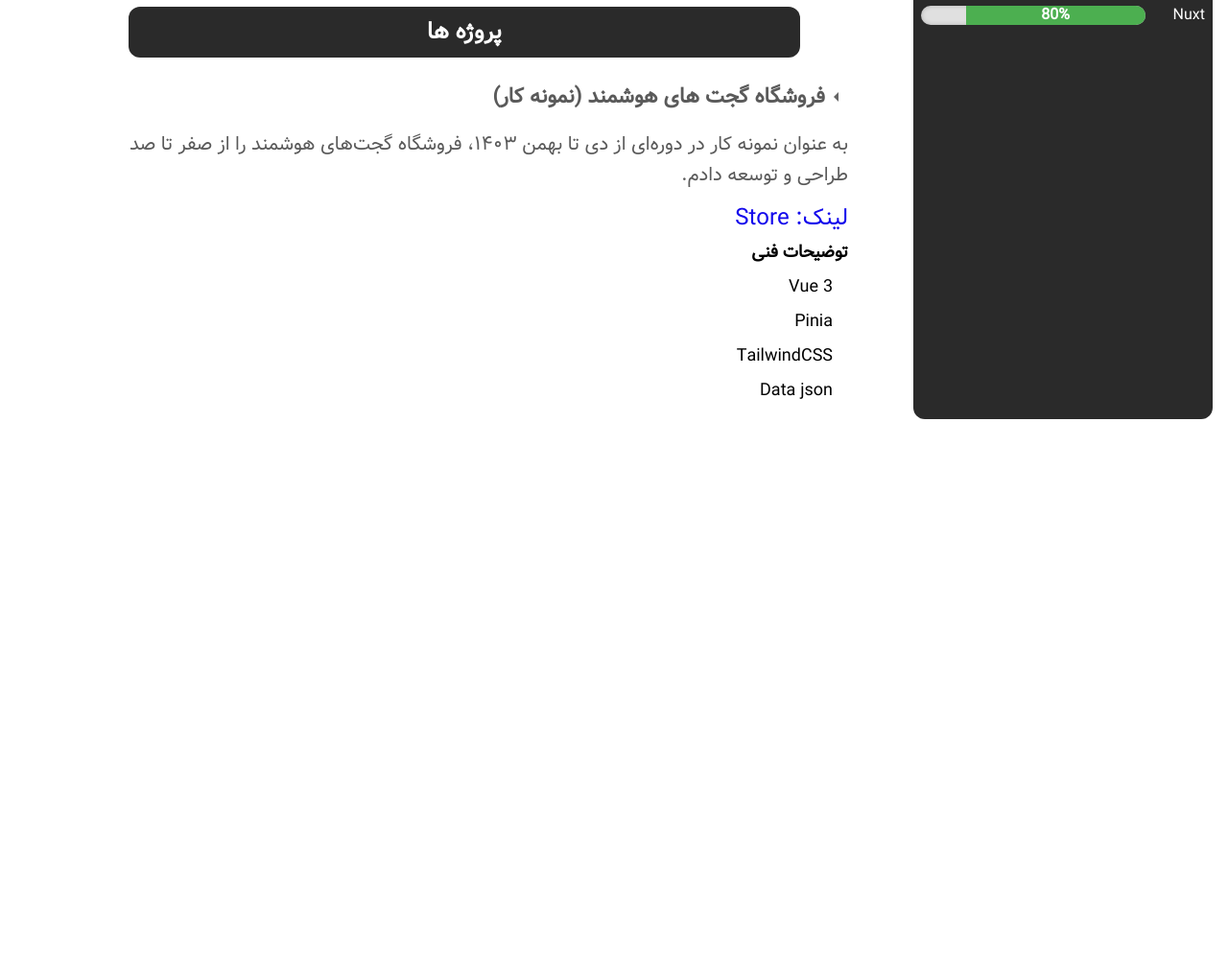
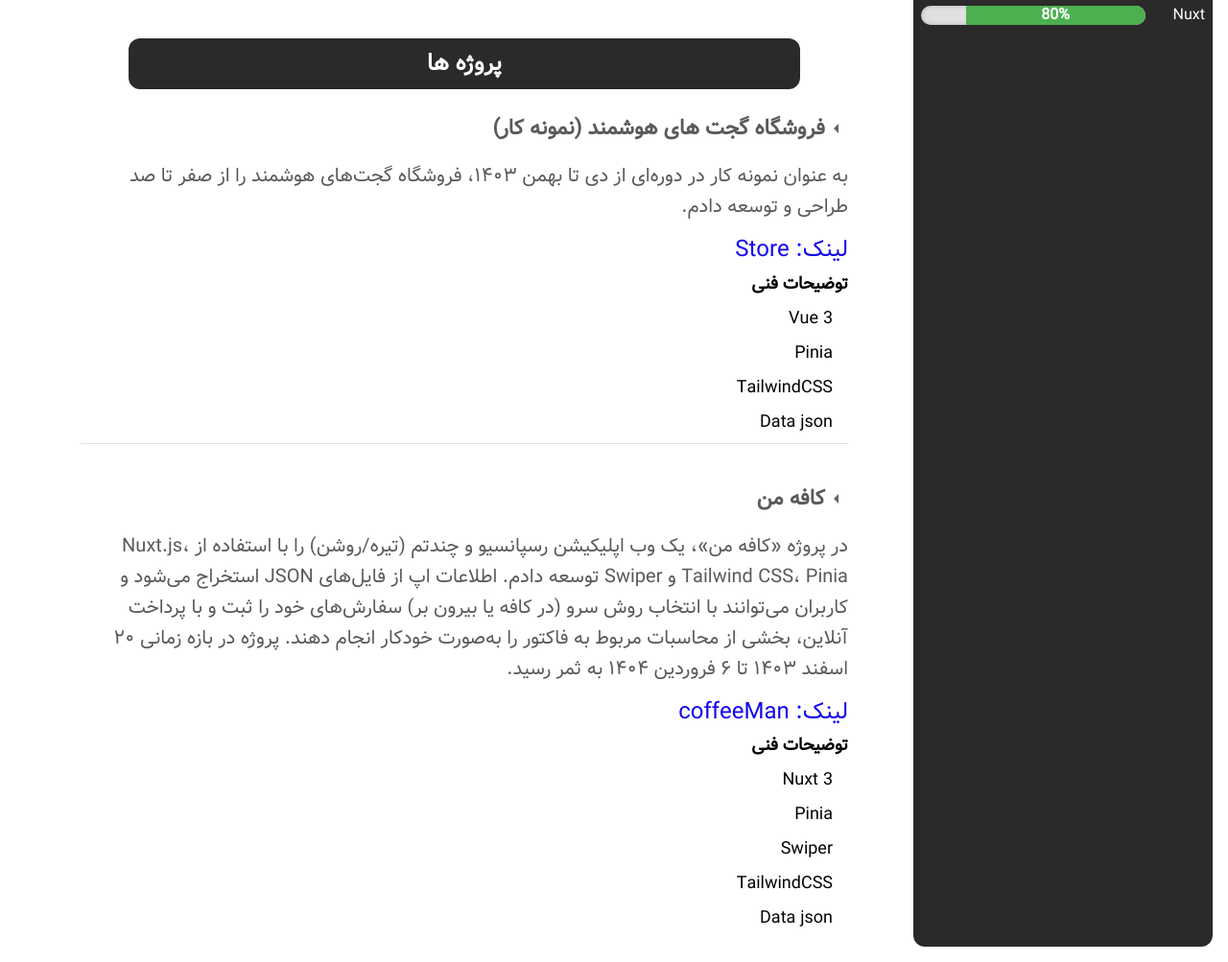
Before and after one commit to Notrika999/resume-site, a plain HTML site: page index.html in a window 1280 px wide. Shown: the part 760-1763 px from the top of the page at 96% size. Before the commit the page ends 1213 px from the top, so only its background shows below. Drawn offline with Linux system fonts and the light colour scheme.

Commit message:
Update resume

```diff
--- a/index.html
+++ b/index.html
@@ -101,8 +101,10 @@
                 </svg> <span>برنامه نویسی و توسعه اپ فلزیاب (فریلنسری)</span>
             </p>
             <p class="description">
-                در یک دوره یک‌ماه (از مرداد تا شهریور ۱۴۰۳) با بهره‌گیری از طراحی خلاقانه و توسعه پیشرفته وب اپلیکیشن به همراه مدیریت
-                پنل، تحول چشمگیری در تجربه کاربری ایجاد کردم. این نوآوری‌ها باعث بهبود عملکرد سامانه و افزایش قابل توجه فروش متادتکتور
+                در یک دوره یک‌ماه (از مرداد تا شهریور ۱۴۰۳) با بهره‌گیری از طراحی خلاقانه و توسعه پیشرفته وب اپلیکیشن به
+                همراه مدیریت
+                پنل، تحول چشمگیری در تجربه کاربری ایجاد کردم. این نوآوری‌ها باعث بهبود عملکرد سامانه و افزایش قابل توجه
+                فروش متادتکتور
                 گردید، به طوری که موجبات جذب مشتریان جدید نیز فراهم آمد.
             </p>
             <a class="job-title" href="https://meta-detector.com/">لینک: meta
@@ -121,13 +123,34 @@
                 </svg> <span>فروشگاه گجت های هوشمند (نمونه کار)</span>
             </p>
             <p class="description">
-                به عنوان نمونه کار در دوره‌ای از دی تا بهمن ۱۴۰۳، فروشگاه گجت‌های هوشمند را از صفر تا صد طراحی و توسعه دادم.
+                به عنوان نمونه کار در دوره‌ای از دی تا بهمن ۱۴۰۳، فروشگاه گجت‌های هوشمند را از صفر تا صد طراحی و توسعه
+                دادم.
             </p>
             <a class="job-title" href="https://store-beta-pearl.vercel.app/">لینک: Store</a>
             <ul>
                 <li>توضیحات فنی</li>
                 <li>Vue 3</li>
                 <li>Pinia</li>
+                <li>TailwindCSS</li>
+                <li>Data json</li>
+            </ul>
+            <p class="description main-sub-title">
+                <svg xmlns="http://www.w3.org/2000/svg" width="24px" height="24px" viewBox="0 0 24 24">
+                    <path fill="#656565" d="m14 7l-5 5l5 5z" />
+                </svg> <span>کافه من</span>
+            </p>
+            <p class="description">
+                در پروژه «کافه من»، یک وب اپلیکیشن رسپانسیو و چندتم (تیره/روشن) را با استفاده از Nuxt.js، Tailwind CSS،
+                Pinia و Swiper توسعه دادم. اطلاعات اپ از فایل‌های JSON استخراج می‌شود و کاربران می‌توانند با انتخاب روش
+                سرو (در کافه یا بیرون بر) سفارش‌های خود را ثبت و با پرداخت آنلاین، بخشی از محاسبات مربوط به فاکتور را
+                به‌صورت خودکار انجام دهند. پروژه در بازه زمانی ۲۰ اسفند ۱۴۰۳ تا ۶ فروردین ۱۴۰۴ به ثمر رسید.
+            </p>
+            <a class="job-title" href="https://coffee-man-git-main-notrikas-projects.vercel.app">لینک: coffeeMan</a>
+            <ul>
+                <li>توضیحات فنی</li>
+                <li>Nuxt 3</li>
+                <li>Pinia</li>
+                <li>Swiper</li>
                 <li>TailwindCSS</li>
                 <li>Data json</li>
             </ul>
--- a/resume.css
+++ b/resume.css
@@ -148,6 +148,10 @@ img {
         font-weight: 700 !important;
 }
 
+.main-content ul:not(:last-child) {
+    border-bottom: 1px solid #e0e0e0;
+    margin-bottom: 2rem;
+}
 .description {
     width: 800px;
     font-size: 20px;
```
